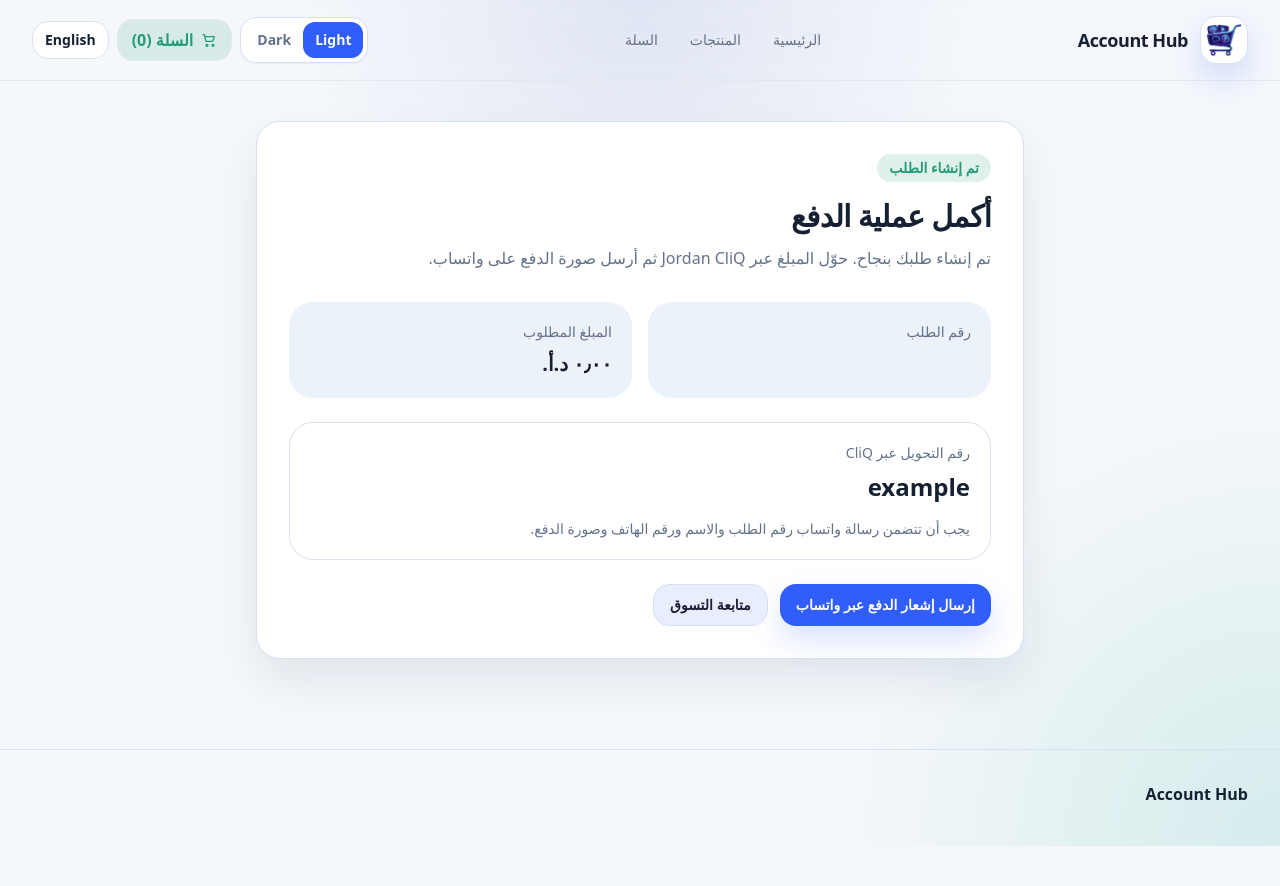
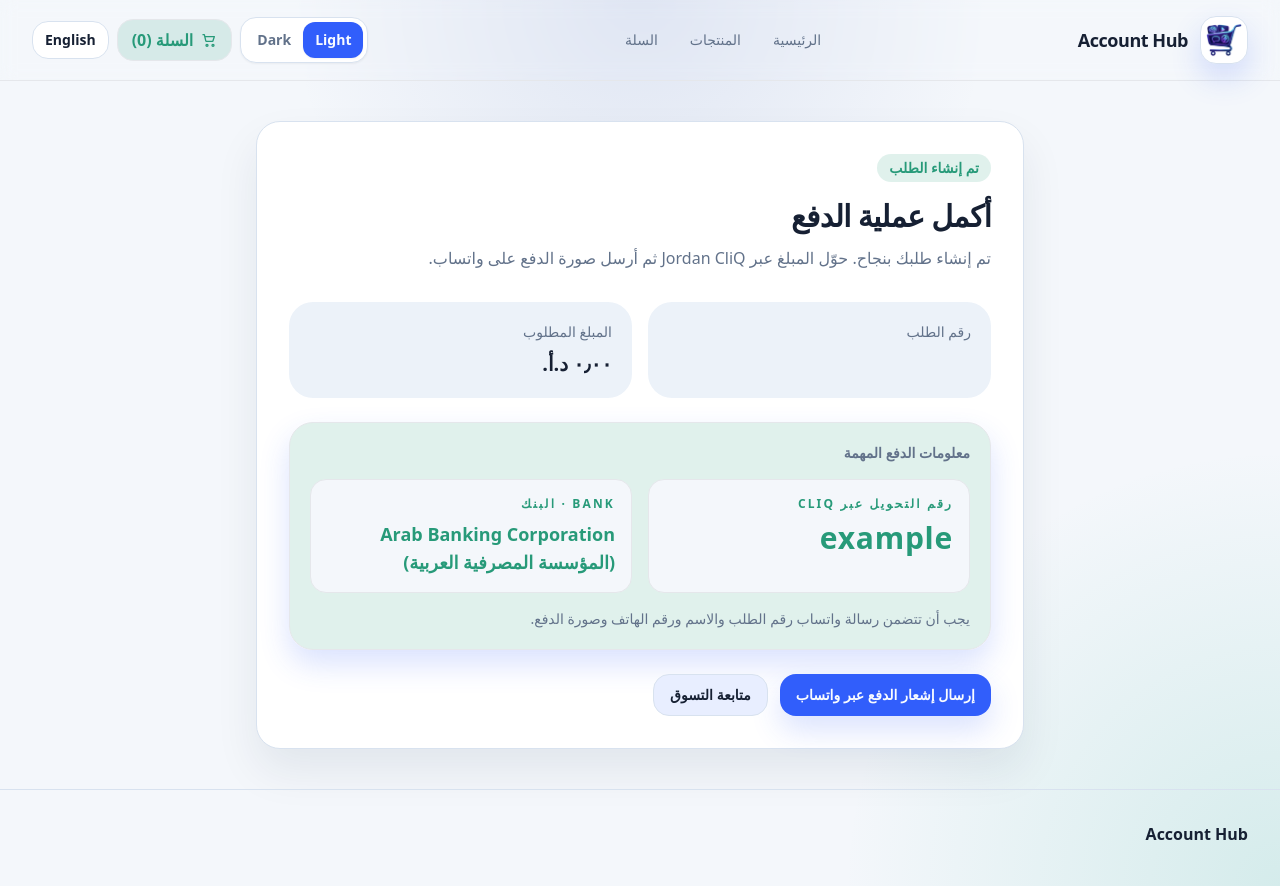
Before and after one commit to RetajMelhem/digital-store, a Next.js app: page /ar/order-success in a window 1280 px wide. Before the commit the page ends 846 px from the top, so only its background shows below. Built offline with nearby package versions, Linux system fonts and the light colour scheme.

Commit message:
Highlight bank and CliQ details on order success

```diff
--- a/app/[locale]/order-success/page.tsx
+++ b/app/[locale]/order-success/page.tsx
@@ -28,6 +28,7 @@ export default async function OrderSuccessPage({
   const customerName = query.customerName || "";
   const phone = query.phone || "";
   const cliqPhone = process.env.CLIQ_PHONE || "0776323241";
+  const bankName = "Arab Banking Corporation (المؤسسة المصرفية العربية)";
   const order = orderId
     ? await prisma.order.findUnique({
         where: { id: orderId },
@@ -46,6 +47,7 @@ export default async function OrderSuccessPage({
         quantity: item.quantity
       }))
     : [];
+  const paymentInfoDirection = locale === "ar" ? "rtl" : "ltr";
 
   return (
     <div className="container-page py-10">
@@ -70,9 +72,20 @@ export default async function OrderSuccessPage({
           </div>
         </div>
 
-        <div className="mt-6 rounded-3xl border border-line p-5">
-          <div className="text-sm text-muted">{t.cliqNumber}</div>
-          <div className="mt-2 text-2xl font-black text-foreground">{cliqPhone}</div>
+        <div className="mt-6 rounded-3xl border border-success/30 bg-success-soft p-5 shadow-soft">
+          <div className="text-sm font-semibold text-muted">{locale === "ar" ? "معلومات الدفع المهمة" : "Important payment details"}</div>
+          <div className="mt-4 grid gap-4 sm:grid-cols-2">
+            <div className="rounded-2xl border border-success/35 bg-background px-4 py-4">
+              <div className="text-xs font-bold uppercase tracking-[0.18em] text-success">{t.cliqNumber}</div>
+              <div className="mt-2 text-3xl font-black tracking-wide text-success">{cliqPhone}</div>
+            </div>
+
+            <div className="rounded-2xl border border-success/35 bg-background px-4 py-4" dir={paymentInfoDirection}>
+              <div className="text-xs font-bold uppercase tracking-[0.18em] text-success">Bank · البنك</div>
+              <div className="mt-2 text-lg font-black leading-7 text-success">{bankName}</div>
+            </div>
+          </div>
+
           <p className="mt-4 text-sm text-muted">{t.whatsappHelp}</p>
         </div>
 
```
